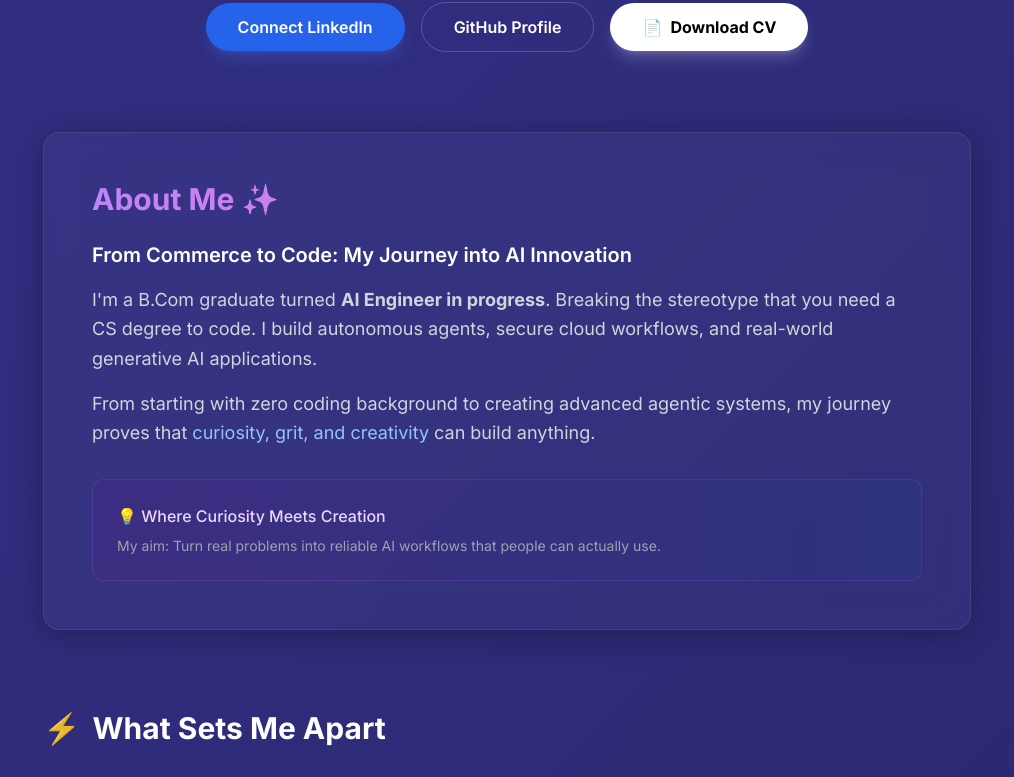
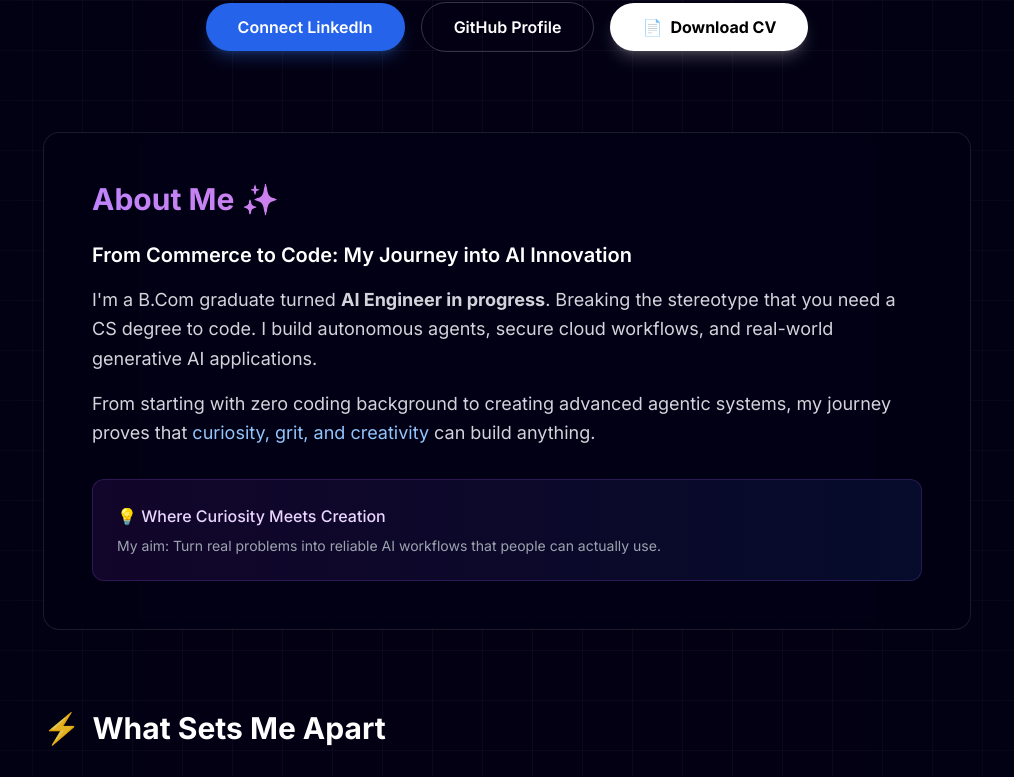
Before and after one commit to ranajitdharpersonal/portfolio, a Next.js app: page / in a window 1280 px wide. Shown: the part 350-1127 px from the top of the page, without its empty margins (133-1147 px from the left). Built offline with nearby package versions, Linux system fonts and the light colour scheme.

Commit message:
new bento

```diff
--- a/app/globals.css
+++ b/app/globals.css
@@ -8,44 +8,44 @@
 
 body {
   color: rgb(var(--foreground-rgb));
+  background-color: #030014; /* Deepest Dark Blue/Black */
 
-  /* --- VISIBLE DARK MODE --- */
-  /* Black er sathe ektu Sposto Deep Blue ar Purple deya holo */
-  background: linear-gradient(-45deg, #020617, #1e1b4b, #312e81, #0f172a);
+  /* --- CYBER GRID PATTERN --- */
+  /* Horizontal ar Vertical lines */
+  background-image:
+    linear-gradient(rgba(255, 255, 255, 0.03) 1px, transparent 1px),
+    linear-gradient(90deg, rgba(255, 255, 255, 0.03) 1px, transparent 1px);
 
-  background-size: 400% 400%;
-  animation: gradientBG 8s ease infinite; /* Speed bariechi jate norata chokhe pore */
+  background-size: 50px 50px; /* Grid er box er size */
+  background-position: center top;
+
+  /* Center e ekta "Spotlight" glow */
+  box-shadow: inset 0 0 150px 100px #030014;
+
   min-height: 100vh;
   font-family: 'Inter', sans-serif;
   overflow-x: hidden;
 }
 
-@keyframes gradientBG {
-  0% { background-position: 0% 50%; }
-  50% { background-position: 100% 50%; }
-  100% { background-position: 0% 50%; }
-}
-
-/* Glass Card */
+/* Glass Card - Grid er opore jeno bhalo photte */
 .gamma-card {
-  background: rgba(255, 255, 255, 0.03);
-  border: 1px solid rgba(255, 255, 255, 0.08);
-  backdrop-filter: blur(16px);
+  background: rgba(3, 0, 20, 0.6); /* Ektu dark kora holo */
+  border: 1px solid rgba(255, 255, 255, 0.1);
+  backdrop-filter: blur(12px);
   border-radius: 16px;
-  transition: all 0.4s cubic-bezier(0.4, 0, 0.2, 1);
-  box-shadow: 0 4px 30px rgba(0, 0, 0, 0.3);
+  transition: all 0.4s ease;
 }
 
 .gamma-card:hover {
-  background: rgba(255, 255, 255, 0.08);
-  border-color: rgba(167, 139, 250, 0.4);
+  background: rgba(255, 255, 255, 0.03);
+  border-color: rgba(99, 102, 241, 0.4); /* Indigo glow */
   transform: translateY(-5px);
-  box-shadow: 0 20px 40px -10px rgba(0, 0, 0, 0.6);
+  box-shadow: 0 0 40px rgba(99, 102, 241, 0.15);
 }
 
 /* Animations */
 .animate-text-shine {
-  background: linear-gradient(to right, #60a5fa, #c084fc, #e879f9, #60a5fa);
+  background: linear-gradient(to right, #a5f3fc, #6366f1, #d8b4fe, #a5f3fc);
   -webkit-background-clip: text;
   background-clip: text;
   color: transparent;
```
